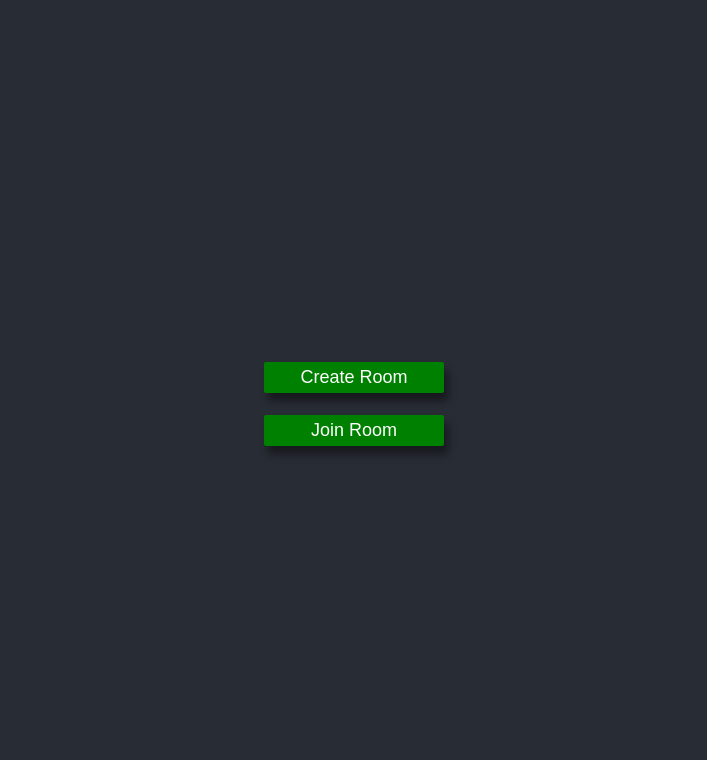
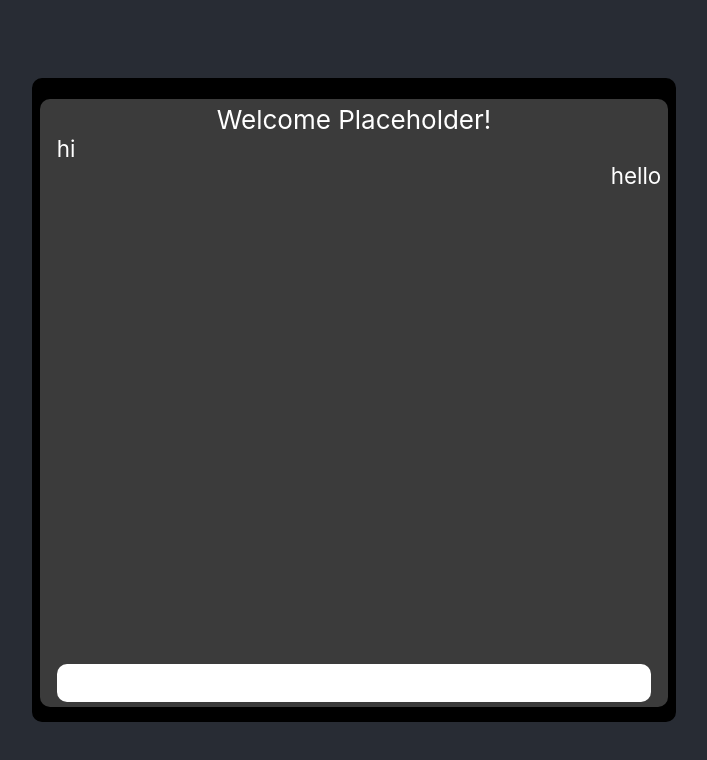
Before and after one commit to KDSGYT/theChatBox, a React (Create React App) app: page / in a window 1280 px wide. Shown: the top 760 px of the page, without its empty margins (286-993 px from the left). Built offline with nearby package versions, Linux system fonts and the light colour scheme; no server answers.

Commit message:
Demo version

```diff
--- a/src/App.js
+++ b/src/App.js
@@ -25,12 +25,12 @@ function App() {
         <Router >
           <Switch>
 
-            <Route exact path={`/`}>
+            {/* <Route exact path={`/`}>
               <Choose
 
 
               />
-            </Route>
+            </Route> */}
 
             <Route path="/join-room">
               <JoinRoom
@@ -48,7 +48,7 @@ function App() {
               />
             </Route>
 
-            <Route path="/chat-room" >
+            <Route path="/" >
               <Chatroom
                 socket={socket}
               />
```
Also changed, not shown: package.json (+3 -4 lines), 2 other files (tests, documents, lock files or other folders).
